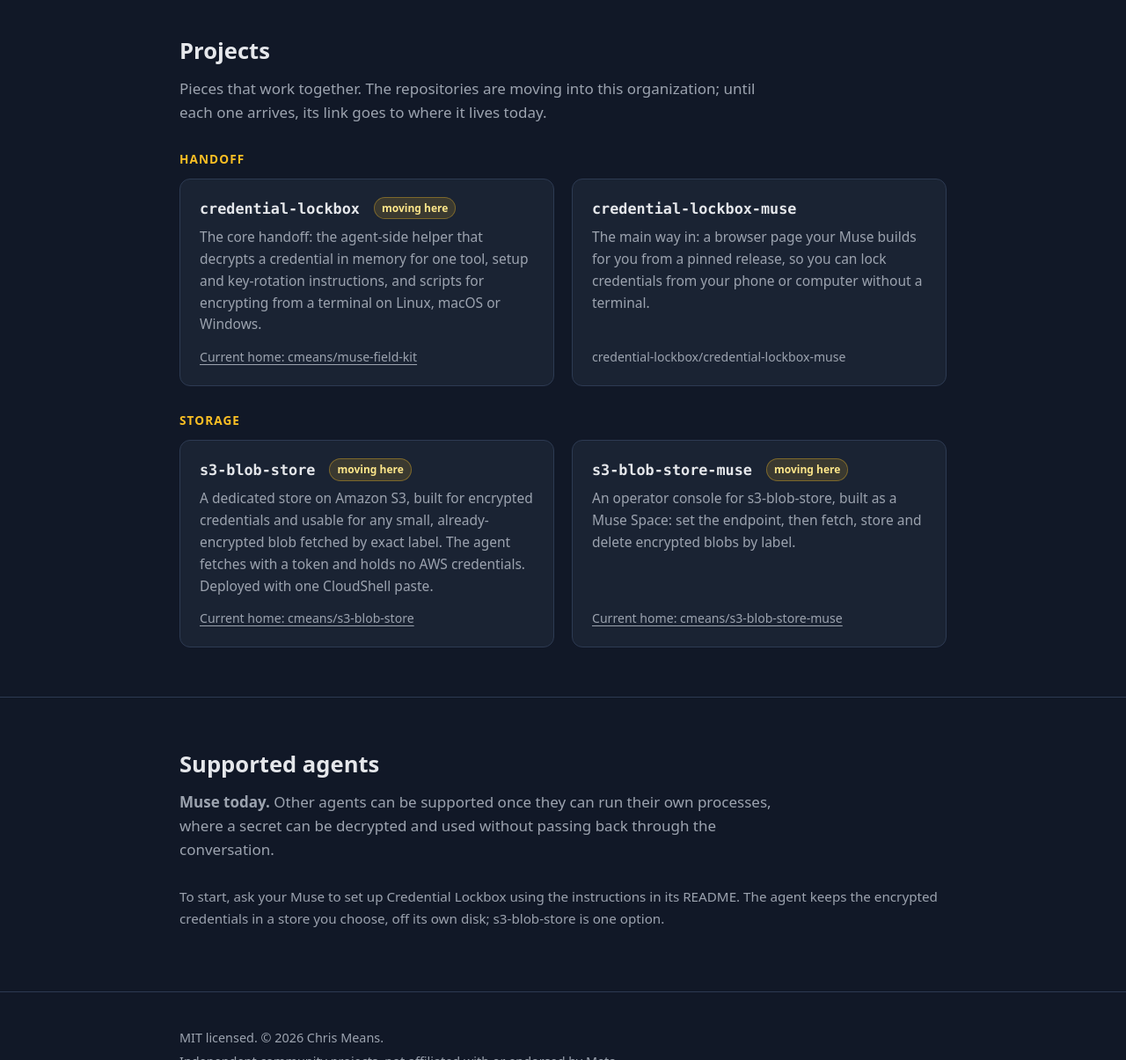
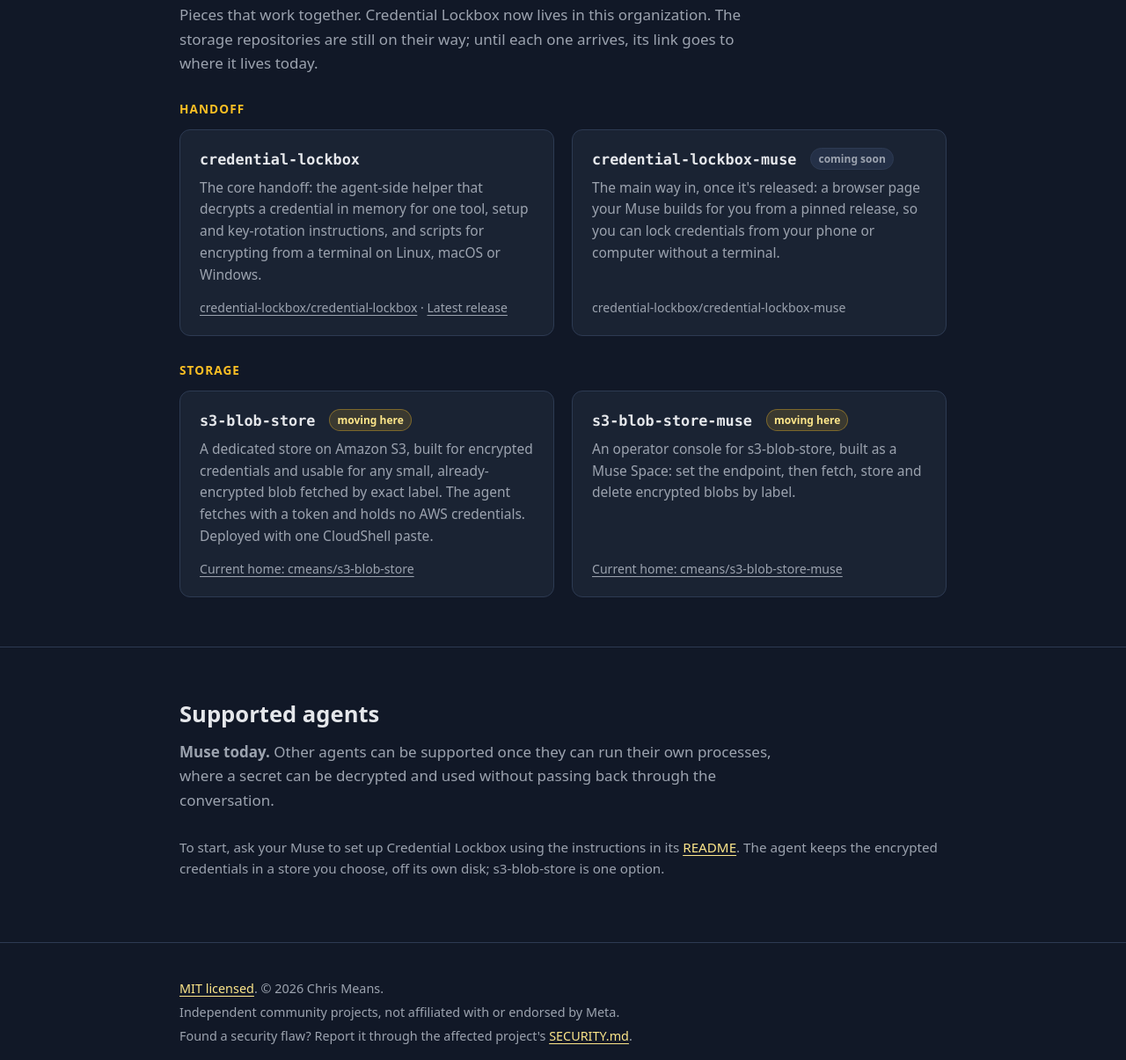
Before and after one commit to credential-lockbox/credential-lockbox.github.io, a plain HTML site: page index.html in a window 1280 px wide. Shown: the part 1595-2800 px from the top of the page at 88% size. Drawn offline with Linux system fonts and the light colour scheme.

Commit message:
Site: Credential Lockbox has arrived in the organization (#3)
* Site: Credential Lockbox has arrived in the organization

claude.ai's draft (Awareness draft-claudeai-site-update-after-move-2026-11-24),
applied as written:
- The Projects lede says Credential Lockbox now lives here; the storage
  repositories are still on their way.
- The credential-lockbox card drops 'moving here' and links the repository
  and its latest release.
- The credential-lockbox-muse card gets its 'coming soon' badge back and
  says 'once it's released' (no release yet; its README says prototype).
- The Supported agents note links the README.
- The footer links the LICENSE (closes #1) and the org's SECURITY.md.

The s3-blob-store cards stay 'moving here'.

Co-Authored-By: Claude Opus 5.5 <noreply@anthropic.com>

* Site: fixes from pre-QA review

- 'The idea' step 1 offered the browser page as available; it now says
  the terminal script, or (coming soon) the browser page, matching the
  credential-lockbox-muse card.
- .repo .meta a inherits the muted color, so the credential-lockbox card's
  links look like the other cards' meta links.

Co-Authored-By: Claude Opus 5.5 <noreply@anthropic.com>

* Site: drop the icon-explanation note in 'The idea'

Chris's request (2026-11-24 19:43 CT), in claude.ai's revised draft
(item 6): people don't need the icon explained. The paragraph is
deleted, and nothing replaces it.

Co-Authored-By: Claude Opus 5.5 <noreply@anthropic.com>

---------

Co-authored-by: cmeans-claude-dev[bot] <272174644+cmeans-claude-dev[bot]@users.noreply.github.com>
Co-authored-by: Claude Opus 5.5 <noreply@anthropic.com>

```diff
--- a/index.html
+++ b/index.html
@@ -62,6 +62,7 @@
   .repo h3 { margin: 0 0 6px; font-size: 1.05rem; font-family: ui-monospace, SFMono-Regular, Menlo, Consolas, monospace; }
   .repo p { margin: 0 0 14px; color: var(--muted); font-size: 0.97rem; flex: 1; }
   .repo .meta { font-size: 0.88rem; color: var(--muted); }
+  .repo .meta a { color: inherit; }
   .badge { display: inline-block; font-size: 0.75rem; font-weight: 600; padding: 2px 8px; border-radius: 999px; margin-left: 6px; vertical-align: 2px; font-family: system-ui, sans-serif; }
   .badge.soon { background: var(--ink-3); color: var(--muted); border: 1px solid var(--line); }
   .badge.moving { background: rgba(251,191,36,.14); color: var(--brass-pale); border: 1px solid rgba(251,191,36,.35); }
@@ -138,13 +139,12 @@
     <h2>The idea</h2>
     <p class="lede">AI agents increasingly run tools that need real credentials. Pasting a password into chat puts it in transcripts, logs and the model's context. These projects keep it out of all three.</p>
     <div class="flow">
-      <div class="node"><span class="where">Your device</span><strong>Lock it</strong><span>You encrypt the credential to your agent's public key, in a browser page your agent sets up for you, or with a small script if you prefer the terminal.</span></div>
+      <div class="node"><span class="where">Your device</span><strong>Lock it</strong><span>You encrypt the credential to your agent's public key, with a small script in the terminal, or (coming soon) in a browser page your agent sets up for you.</span></div>
       <div class="arrow" aria-hidden="true">→</div>
       <div class="node"><span class="where">Chat or a store</span><strong>Carry it</strong><span>Only ciphertext travels or is kept. Readable by no one without the agent's key.</span></div>
       <div class="arrow" aria-hidden="true">→</div>
       <div class="node"><span class="where">The agent's machine</span><strong>Use it</strong><span>A helper decrypts it in memory and passes it straight to the one tool that needs it. The agent never sees it.</span></div>
     </div>
-    <p class="note" style="margin-top:20px">The lockbox in the icon is the whole idea: you put the credential in, and only the agent inside can open it. Its eyes are asterisks because it never sees the password either.</p>
   </div>
 </section>
 
@@ -178,18 +178,18 @@
 <section id="projects">
   <div class="wrap">
     <h2>Projects</h2>
-    <p class="lede">Pieces that work together. The repositories are moving into this organization; until each one arrives, its link goes to where it lives today.</p>
+    <p class="lede">Pieces that work together. Credential Lockbox now lives in this organization. The storage repositories are still on their way; until each one arrives, its link goes to where it lives today.</p>
 
     <h3 class="group">Handoff</h3>
     <div class="repos">
       <div class="repo">
-        <h3>credential-lockbox <span class="badge moving">moving here</span></h3>
+        <h3>credential-lockbox</h3>
         <p>The core handoff: the agent-side helper that decrypts a credential in memory for one tool, setup and key-rotation instructions, and scripts for encrypting from a terminal on Linux, macOS or Windows.</p>
-        <a class="meta" href="https://github.com/cmeans/muse-field-kit/tree/main/credential-lockbox">Current home: cmeans/muse-field-kit</a>
+        <span class="meta"><a href="https://github.com/credential-lockbox/credential-lockbox">credential-lockbox/credential-lockbox</a> · <a href="https://github.com/credential-lockbox/credential-lockbox/releases/latest">Latest release</a></span>
       </div>
       <div class="repo">
-        <h3>credential-lockbox-muse</h3>
-        <p>The main way in: a browser page your Muse builds for you from a pinned release, so you can lock credentials from your phone or computer without a terminal.</p>
+        <h3>credential-lockbox-muse <span class="badge soon">coming soon</span></h3>
+        <p>The main way in, once it's released: a browser page your Muse builds for you from a pinned release, so you can lock credentials from your phone or computer without a terminal.</p>
         <span class="meta">credential-lockbox/credential-lockbox-muse</span>
       </div>
     </div>
@@ -214,7 +214,7 @@
   <div class="wrap">
     <h2>Supported agents</h2>
     <p class="lede"><strong>Muse today.</strong> Other agents can be supported once they can run their own processes, where a secret can be decrypted and used without passing back through the conversation.</p>
-    <p class="note">To start, ask your Muse to set up Credential Lockbox using the instructions in its README. The agent keeps the encrypted credentials in a store you choose, off its own disk; s3-blob-store is one option.</p>
+    <p class="note">To start, ask your Muse to set up Credential Lockbox using the instructions in its <a href="https://github.com/credential-lockbox/credential-lockbox#readme">README</a>. The agent keeps the encrypted credentials in a store you choose, off its own disk; s3-blob-store is one option.</p>
   </div>
 </section>
 
@@ -222,9 +222,9 @@
 
 <footer>
   <div class="wrap">
-    <p>MIT licensed. © 2026 Chris Means.</p>
+    <p><a href="https://github.com/credential-lockbox/credential-lockbox.github.io/blob/main/LICENSE">MIT licensed</a>. © 2026 Chris Means.</p>
     <p>Independent community projects, not affiliated with or endorsed by Meta.</p>
-    <p>Found a security flaw? Report it through the affected project's SECURITY.md.</p>
+    <p>Found a security flaw? Report it through the affected project's <a href="https://github.com/credential-lockbox/.github/blob/main/SECURITY.md">SECURITY.md</a>.</p>
   </div>
 </footer>
 
```
